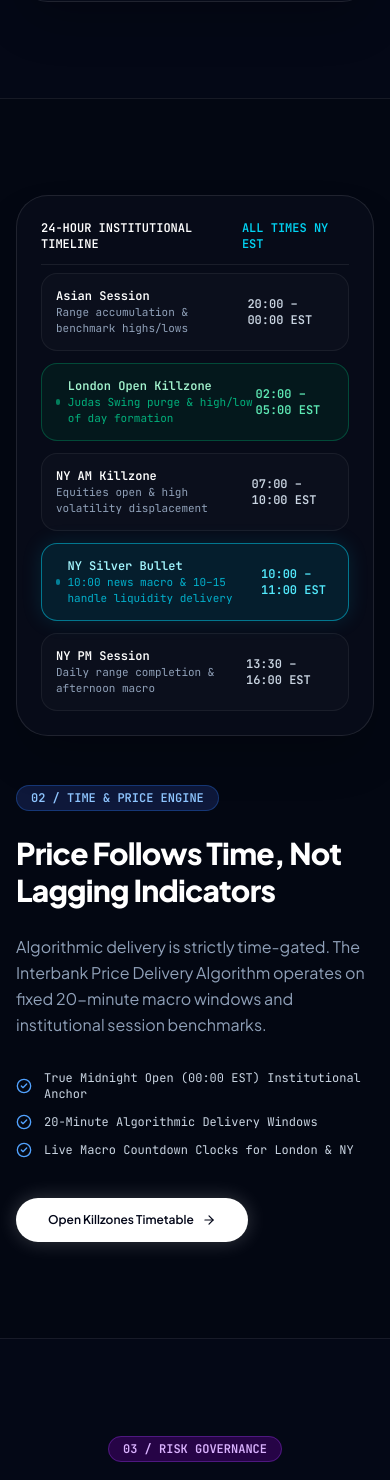
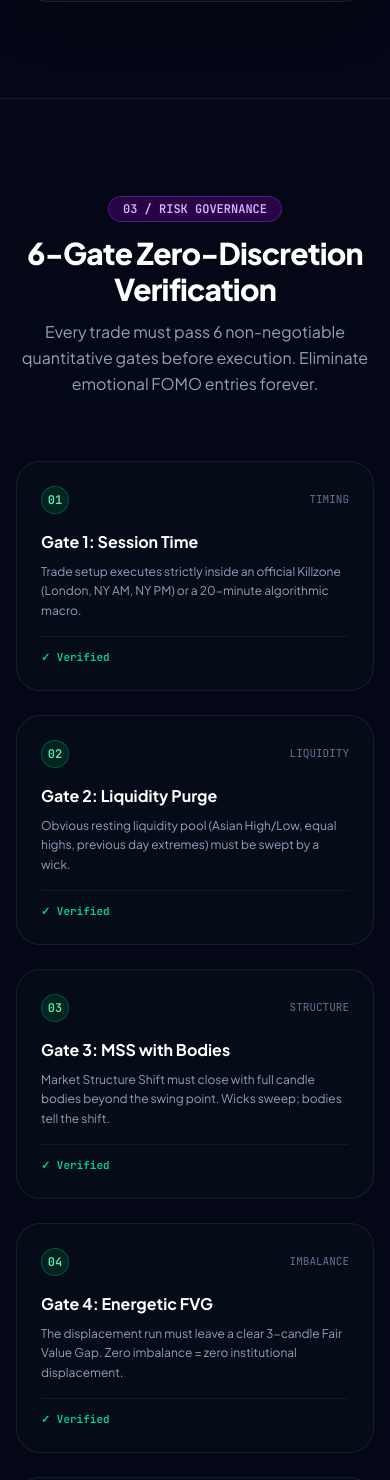
Before and after one commit to rimraf-adi/ict, a Next.js app: page / in a window 390 px wide. Shown: the part 4687-6167 px from the top of the page. Built offline with nearby package versions, Linux system fonts and the light colour scheme.

Commit message:
remove 24-hour institutional timeline section

```diff
--- a/src/app/page.tsx
+++ b/src/app/page.tsx
@@ -684,110 +684,7 @@ export default function HomePage() {
         </div>
       </section>
 
-      {/* FEATURE B: 24-HOUR KILLZONES & MACROS */}
-      <section className="py-24 bg-[#030712] border-t border-white/[0.08]">
-        <div className="mx-auto max-w-7xl px-4 sm:px-6 lg:px-8">
 
-          <div className="grid grid-cols-1 lg:grid-cols-12 gap-12 items-center">
-
-            {/* Left Timetable Card */}
-            <div className="lg:col-span-7 rounded-[32px] border border-white/10 bg-[#080d1a]/90 p-6 sm:p-8 backdrop-blur-xl shadow-2xl space-y-3">
-              <div className="flex items-center justify-between text-xs font-mono text-slate-400 pb-3 mb-2 border-b border-white/[0.08]">
-                <span className="font-bold text-white">24-HOUR INSTITUTIONAL TIMELINE</span>
-                <span className="text-cyan-400 font-bold">ALL TIMES NY EST</span>
-              </div>
-
-              <div className="p-3.5 rounded-2xl bg-white/[0.02] border border-white/[0.06] flex items-center justify-between text-xs font-mono">
-                <div>
-                  <span className="font-bold text-white block">Asian Session</span>
-                  <span className="text-slate-400 text-[11px]">Range accumulation & benchmark highs/lows</span>
-                </div>
-                <span className="font-semibold text-slate-300">20:00 – 00:00 EST</span>
-              </div>
-
-              <div className="p-3.5 rounded-2xl bg-emerald-950/40 border border-emerald-500/30 flex items-center justify-between text-xs font-mono">
-                <div className="flex items-center gap-2">
-                  <span className="h-1.5 w-1.5 rounded-full bg-emerald-400 animate-pulse" />
-                  <div>
-                    <span className="font-bold text-emerald-200 block">London Open Killzone</span>
-                    <span className="text-emerald-400/80 text-[11px]">Judas Swing purge & high/low of day formation</span>
-                  </div>
-                </div>
-                <span className="font-bold text-emerald-300">02:00 – 05:00 EST</span>
-              </div>
-
-              <div className="p-3.5 rounded-2xl bg-white/[0.02] border border-white/[0.06] flex items-center justify-between text-xs font-mono">
-                <div>
-                  <span className="font-bold text-white block">NY AM Killzone</span>
-                  <span className="text-slate-400 text-[11px]">Equities open & high volatility displacement</span>
-                </div>
-                <span className="font-semibold text-slate-300">07:00 – 10:00 EST</span>
-              </div>
-
-              <div className="p-3.5 rounded-2xl bg-cyan-950/50 border border-cyan-400/50 shadow-[0_0_20px_rgba(6,182,212,0.15)] flex items-center justify-between text-xs font-mono">
-                <div className="flex items-center gap-2">
-                  <span className="h-1.5 w-1.5 rounded-full bg-cyan-400 animate-pulse" />
-                  <div>
-                    <span className="font-bold text-cyan-200 block">NY Silver Bullet</span>
-                    <span className="text-cyan-400/80 text-[11px]">10:00 news macro & 10–15 handle liquidity delivery</span>
-                  </div>
-                </div>
-                <span className="font-bold text-cyan-300">10:00 – 11:00 EST</span>
-              </div>
-
-              <div className="p-3.5 rounded-2xl bg-white/[0.02] border border-white/[0.06] flex items-center justify-between text-xs font-mono">
-                <div>
-                  <span className="font-bold text-white block">NY PM Session</span>
-                  <span className="text-slate-400 text-[11px]">Daily range completion & afternoon macro</span>
-                </div>
-                <span className="font-semibold text-slate-300">13:30 – 16:00 EST</span>
-              </div>
-            </div>
-
-            {/* Right Copy */}
-            <div className="lg:col-span-5 space-y-6">
-              <span className="px-3.5 py-1 rounded-full bg-blue-950/60 text-blue-300 text-xs font-mono font-semibold border border-blue-500/30 inline-block">
-                02 / TIME & PRICE ENGINE
-              </span>
-
-              <h2 className="text-3xl sm:text-5xl font-extrabold tracking-tight text-white leading-tight">
-                Price Follows Time, Not Lagging Indicators
-              </h2>
-
-              <p className="text-slate-400 text-base sm:text-lg leading-relaxed font-normal">
-                Algorithmic delivery is strictly time-gated. The Interbank Price Delivery Algorithm operates on fixed 20-minute macro windows and institutional session benchmarks.
-              </p>
-
-              <div className="pt-2 space-y-3 font-mono text-xs text-slate-300">
-                <div className="flex items-center gap-3">
-                  <CheckCircle2 className="h-4 w-4 text-blue-400 shrink-0" />
-                  <span>True Midnight Open (00:00 EST) Institutional Anchor</span>
-                </div>
-                <div className="flex items-center gap-3">
-                  <CheckCircle2 className="h-4 w-4 text-blue-400 shrink-0" />
-                  <span>20-Minute Algorithmic Delivery Windows</span>
-                </div>
-                <div className="flex items-center gap-3">
-                  <CheckCircle2 className="h-4 w-4 text-blue-400 shrink-0" />
-                  <span>Live Macro Countdown Clocks for London & NY</span>
-                </div>
-              </div>
-
-              <div className="pt-4">
-                <Link
-                  href="/killzones"
-                  className="px-8 py-3.5 rounded-full bg-white hover:bg-slate-100 text-slate-950 font-semibold text-xs transition-all shadow-[0_0_20px_rgba(255,255,255,0.2)] hover:scale-102 flex items-center gap-2 group w-fit"
-                >
-                  <span>Open Killzones Timetable</span>
-                  <ArrowRight className="h-3.5 w-3.5 transition-transform group-hover:translate-x-0.5" />
-                </Link>
-              </div>
-            </div>
-
-          </div>
-
-        </div>
-      </section>
 
       {/* FEATURE C: 6-GATE EXECUTION RULEBOOK */}
       <section className="py-24 bg-[#040816] border-t border-white/[0.08]">
```
